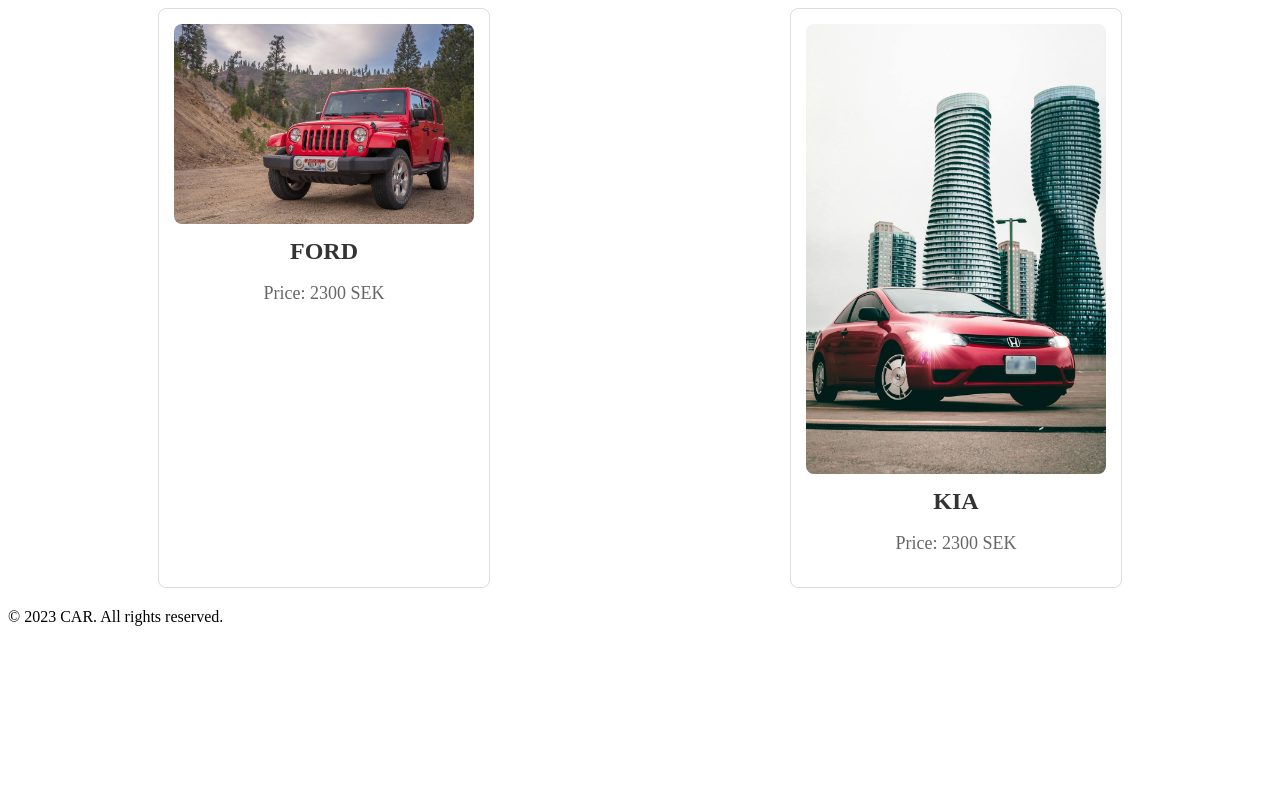
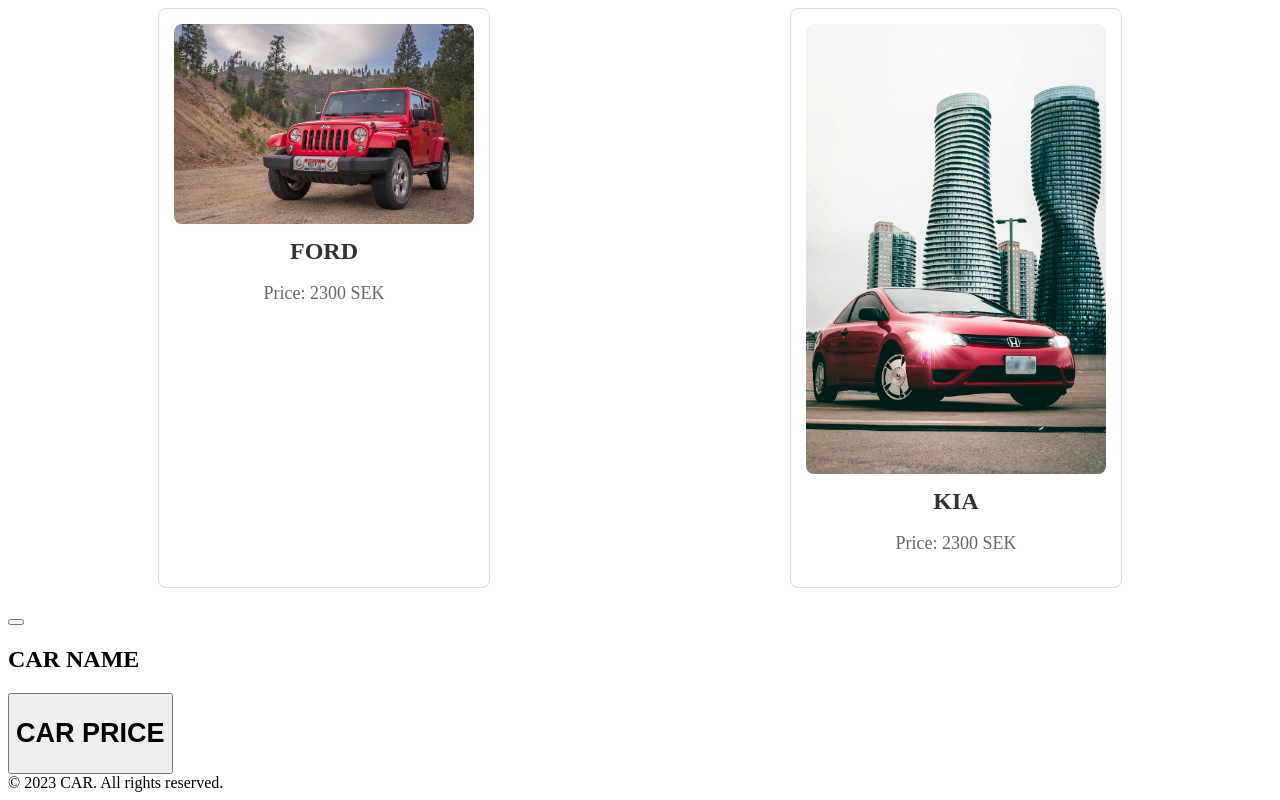
Before and after one commit to yousseforabi/react-1, a React (Vite) app: page / in a window 1280 px wide. Shown: the part 736-1536 px from the top of the page. Before the commit the page ends 1370 px from the top, so only its background shows below. Built offline with nearby package versions, Linux system fonts and the light colour scheme.

Commit message:
adding set price and car name

```diff
--- a/src/index.css
+++ b/src/index.css
@@ -9,3 +9,6 @@
   color: #333;
   margin-bottom: 30px;
 }
+.home-btn {
+  font-size: large;
+}
--- a/src/pages/home.jsx
+++ b/src/pages/home.jsx
@@ -1,24 +1,25 @@
 import Car from '../components/Car.jsx';
 import { useState } from 'react';
 function home(options) {
+    const [carName,setName] = useState("FORD");
+    const [carPrice, setPrice] = useState(0);
+    const updateName = () =>{
+     setName("FORD");
 
-    return <>
+    }
+    const updatePrice = () =>{
+     setPrice(carPrice +1);
+    }
+
+    return (<>
     <Car model1="Mercedes" price1="2300"
     model2="FERARRI" price2="2300"
      model3="HINDA" price3="2300"
      model4="FORD" price4="2300"
      model5="KIA" price5="2300"/>
-   </>
-   const [carName,setName] = useState("FORD");
-   const [carPrice, setPrice] = useState(0);
-   const updateName = () =>{
-    setName("FORD");
 
-   }
-   const updatePrice = () =>{
-    setPrice(carPrice+1);
-   }
-   return (
+
+
     <div>
         <button className='home-btn' onClick={updateName}></button>
       <h2>CAR NAME</h2>
@@ -26,6 +27,7 @@
         <h2>CAR PRICE</h2>
       </button>
     </div>
+    </>
    )
 }
 export default home;
```
